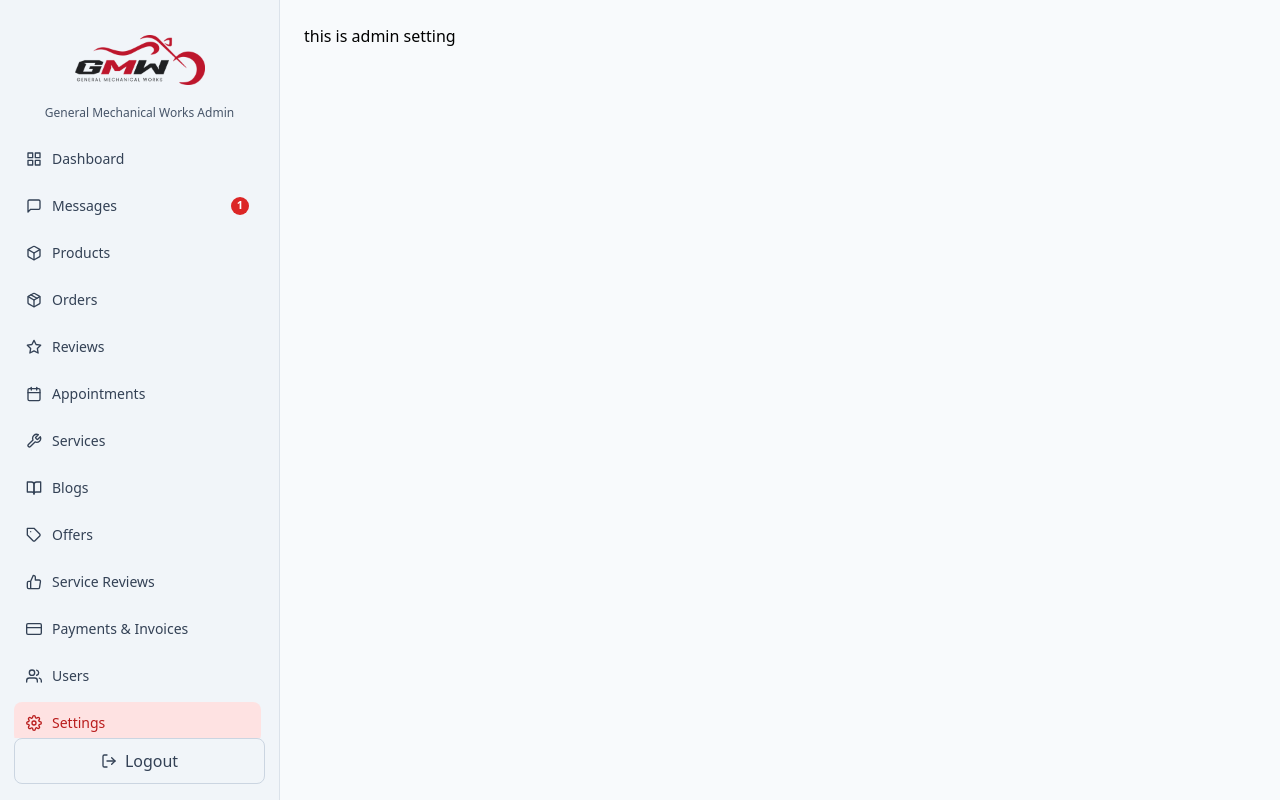
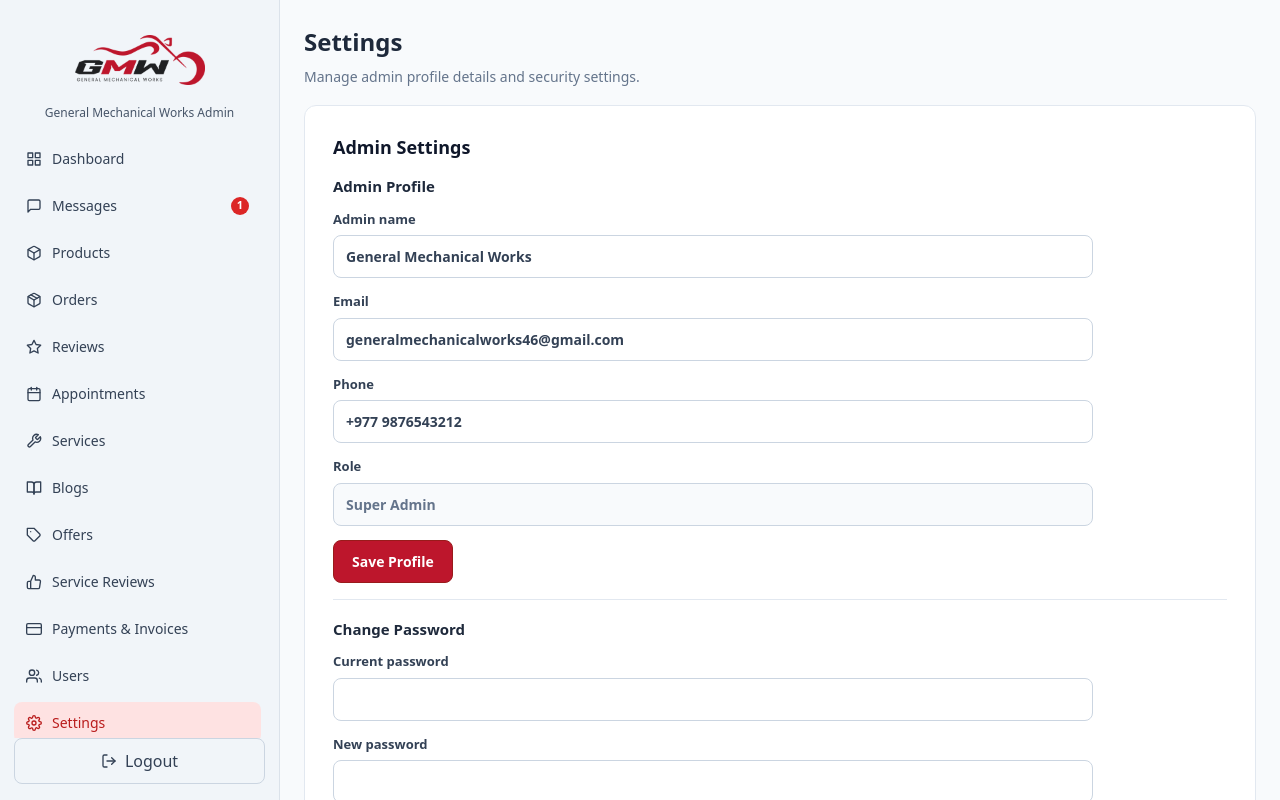
Before and after one commit to Nivesh26/General-Mechanical-Works, a React (Vite) app in the folder Frontend/: page /adminsettings in a window 1280 px wide. Built offline with nearby package versions, Linux system fonts and the light colour scheme.

Commit message:
Implement AdminSetting component with profile management and password change features; add form validation for user inputs, including name, email, phone, and password, to enhance user experience and data integrity in admin settings.

```diff
--- a/Frontend/src/AdminPages/AdminSetting.tsx
+++ b/Frontend/src/AdminPages/AdminSetting.tsx
@@ -1,15 +1,273 @@
+import type { CSSProperties } from 'react'
+import { useState } from 'react'
 import AdminNavbar from '../AdminComponent/AdminNavbar'
 import { ADMIN_MAIN_SCROLL } from '../AdminComponent/adminMainStyles'
 
+type ProfileErrors = Partial<Record<'name' | 'email' | 'phone', string>>
+type PasswordErrors = Partial<Record<'current' | 'next' | 'confirm', string>>
+
+const emailRegex = /^[^\s@]+@[^\s@]+\.[^\s@]+$/
+
 const AdminSetting = () => {
+  const [name, setName] = useState('General Mechanical Works')
+  const [email, setEmail] = useState('generalmechanicalworks46@gmail.com')
+  const [phone, setPhone] = useState('+977 9876543212')
+  const [role] = useState('Super Admin')
+  const [profileErrors, setProfileErrors] = useState<ProfileErrors>({})
+  const [profileSaved, setProfileSaved] = useState(false)
+
+  const [currentPassword, setCurrentPassword] = useState('')
+  const [newPassword, setNewPassword] = useState('')
+  const [confirmPassword, setConfirmPassword] = useState('')
+  const [passwordErrors, setPasswordErrors] = useState<PasswordErrors>({})
+  const [passwordSaved, setPasswordSaved] = useState(false)
+
+  const validateProfile = () => {
+    const next: ProfileErrors = {}
+    const n = name.trim()
+    const em = email.trim()
+    const ph = phone.trim()
+    if (!n) next.name = 'Admin name is required.'
+    else if (n.length < 2) next.name = 'Name must be at least 2 characters.'
+    if (!em) next.email = 'Email is required.'
+    else if (!emailRegex.test(em)) next.email = 'Enter a valid email address.'
+    if (!ph) next.phone = 'Phone number is required.'
+    else if (ph.replace(/\D/g, '').length < 8) next.phone = 'Enter a valid phone number.'
+    setProfileErrors(next)
+    return Object.keys(next).length === 0
+  }
+
+  const onProfileSubmit = (e: React.FormEvent) => {
+    e.preventDefault()
+    if (!validateProfile()) return
+    setProfileSaved(true)
+    window.setTimeout(() => setProfileSaved(false), 3500)
+  }
+
+  const validatePassword = () => {
+    const next: PasswordErrors = {}
+    if (!currentPassword) next.current = 'Current password is required.'
+    if (!newPassword) next.next = 'New password is required.'
+    else if (newPassword.length < 8) next.next = 'New password must be at least 8 characters.'
+    else if (newPassword === currentPassword) next.next = 'New password must be different from current password.'
+    if (!confirmPassword) next.confirm = 'Please confirm the new password.'
+    else if (confirmPassword !== newPassword) next.confirm = 'Passwords do not match.'
+    setPasswordErrors(next)
+    return Object.keys(next).length === 0
+  }
+
+  const onChangePassword = (e: React.FormEvent) => {
+    e.preventDefault()
+    if (!validatePassword()) return
+    setCurrentPassword('')
+    setNewPassword('')
+    setConfirmPassword('')
+    setPasswordSaved(true)
+    window.setTimeout(() => setPasswordSaved(false), 3500)
+  }
+
   return (
     <div style={{ minHeight: '100vh', backgroundColor: '#f8fafc' }}>
       <AdminNavbar />
       <main style={ADMIN_MAIN_SCROLL}>
-        this is admin setting
+        <div style={{ marginBottom: '18px' }}>
+          <h1 style={{ margin: 0, fontSize: '24px', fontWeight: 700, color: '#1e293b' }}>Settings</h1>
+          <p style={{ margin: '6px 0 0', fontSize: '14px', color: '#64748b' }}>
+            Manage admin profile details and security settings.
+          </p>
+        </div>
+
+        <section style={cardStyle}>
+          <h2 style={cardTitleStyle}>Admin Settings</h2>
+
+          <div style={{ marginBottom: '18px', paddingBottom: '16px', borderBottom: '1px solid #e2e8f0' }}>
+            <h3 style={subTitleStyle}>Admin Profile</h3>
+            <form onSubmit={onProfileSubmit} noValidate style={{ display: 'flex', flexDirection: 'column', gap: '14px', maxWidth: '760px' }}>
+              <label style={labelStyle}>
+                Admin name
+                <input
+                  type="text"
+                  value={name}
+                  onChange={(e) => {
+                    setName(e.target.value)
+                    setProfileErrors((prev) => ({ ...prev, name: undefined }))
+                  }}
+                  style={{ ...inputStyle, border: profileErrors.name ? borderError : borderNormal }}
+                />
+                {profileErrors.name && <span style={errStyle}>{profileErrors.name}</span>}
+              </label>
+
+              <label style={labelStyle}>
+                Email
+                <input
+                  type="email"
+                  value={email}
+                  onChange={(e) => {
+                    setEmail(e.target.value)
+                    setProfileErrors((prev) => ({ ...prev, email: undefined }))
+                  }}
+                  style={{ ...inputStyle, border: profileErrors.email ? borderError : borderNormal }}
+                />
+                {profileErrors.email && <span style={errStyle}>{profileErrors.email}</span>}
+              </label>
+
+              <label style={labelStyle}>
+                Phone
+                <input
+                  type="tel"
+                  value={phone}
+                  onChange={(e) => {
+                    setPhone(e.target.value)
+                    setProfileErrors((prev) => ({ ...prev, phone: undefined }))
+                  }}
+                  style={{ ...inputStyle, border: profileErrors.phone ? borderError : borderNormal }}
+                />
+                {profileErrors.phone && <span style={errStyle}>{profileErrors.phone}</span>}
+              </label>
+
+              <label style={labelStyle}>
+                Role
+                <input type="text" value={role} disabled style={{ ...inputStyle, backgroundColor: '#f8fafc', color: '#64748b' }} />
+              </label>
+
+              <button type="submit" style={btnPrimary}>
+                Save Profile
+              </button>
+              {profileSaved && (
+                <p style={okStyle} role="status">
+                  Profile settings saved.
+                </p>
+              )}
+            </form>
+          </div>
+
+          <div>
+            <h3 style={subTitleStyle}>Change Password</h3>
+            <form onSubmit={onChangePassword} noValidate style={{ display: 'flex', flexDirection: 'column', gap: '14px', maxWidth: '760px' }}>
+              <label style={labelStyle}>
+                Current password
+                <input
+                  type="password"
+                  value={currentPassword}
+                  onChange={(e) => {
+                    setCurrentPassword(e.target.value)
+                    setPasswordErrors((prev) => ({ ...prev, current: undefined }))
+                  }}
+                  style={{ ...inputStyle, border: passwordErrors.current ? borderError : borderNormal }}
+                />
+                {passwordErrors.current && <span style={errStyle}>{passwordErrors.current}</span>}
+              </label>
+
+              <label style={labelStyle}>
+                New password
+                <input
+                  type="password"
+                  value={newPassword}
+                  onChange={(e) => {
+                    setNewPassword(e.target.value)
+                    setPasswordErrors((prev) => ({ ...prev, next: undefined }))
+                  }}
+                  style={{ ...inputStyle, border: passwordErrors.next ? borderError : borderNormal }}
+                />
+                {passwordErrors.next && <span style={errStyle}>{passwordErrors.next}</span>}
+              </label>
+
+              <label style={labelStyle}>
+                Confirm new password
+                <input
+                  type="password"
+                  value={confirmPassword}
+                  onChange={(e) => {
+                    setConfirmPassword(e.target.value)
+                    setPasswordErrors((prev) => ({ ...prev, confirm: undefined }))
+                  }}
+                  style={{ ...inputStyle, border: passwordErrors.confirm ? borderError : borderNormal }}
+                />
+                {passwordErrors.confirm && <span style={errStyle}>{passwordErrors.confirm}</span>}
+              </label>
+
+              <button type="submit" style={btnPrimary}>
+                Update Password
+              </button>
+              {passwordSaved && (
+                <p style={okStyle} role="status">
+                  Password changed successfully.
+                </p>
+              )}
+            </form>
+          </div>
+        </section>
       </main>
     </div>
   )
 }
 
+const borderNormal = '1px solid #cbd5e1'
+const borderError = '1px solid #dc2626'
+
+const cardStyle: CSSProperties = {
+  backgroundColor: '#fff',
+  border: '1px solid #e2e8f0',
+  borderRadius: '12px',
+  padding: '28px',
+}
+
+const cardTitleStyle: CSSProperties = {
+  margin: '0 0 14px',
+  fontSize: '18px',
+  fontWeight: 700,
+  color: '#0f172a',
+}
+
+const subTitleStyle: CSSProperties = {
+  margin: '0 0 12px',
+  fontSize: '15px',
+  fontWeight: 700,
+  color: '#1e293b',
+}
+
+const labelStyle: CSSProperties = {
+  display: 'flex',
+  flexDirection: 'column',
+  gap: '6px',
+  fontSize: '13px',
+  fontWeight: 600,
+  color: '#334155',
+}
+
+const inputStyle: CSSProperties = {
+  width: '100%',
+  padding: '10px 12px',
+  border: borderNormal,
+  borderRadius: '8px',
+  fontSize: '14px',
+  outline: 'none',
+  boxSizing: 'border-box',
+}
+
+const errStyle: CSSProperties = {
+  fontSize: '12px',
+  color: '#dc2626',
+  fontWeight: 500,
+}
+
+const okStyle: CSSProperties = {
+  margin: 0,
+  fontSize: '13px',
+  color: '#166534',
+  fontWeight: 600,
+}
+
+const btnPrimary: CSSProperties = {
+  padding: '10px 18px',
+  fontSize: '14px',
+  fontWeight: 600,
+  color: '#fff',
+  backgroundColor: '#bd162c',
+  border: '1px solid #991b1b',
+  borderRadius: '8px',
+  cursor: 'pointer',
+  alignSelf: 'flex-start',
+}
+
 export default AdminSetting
```
